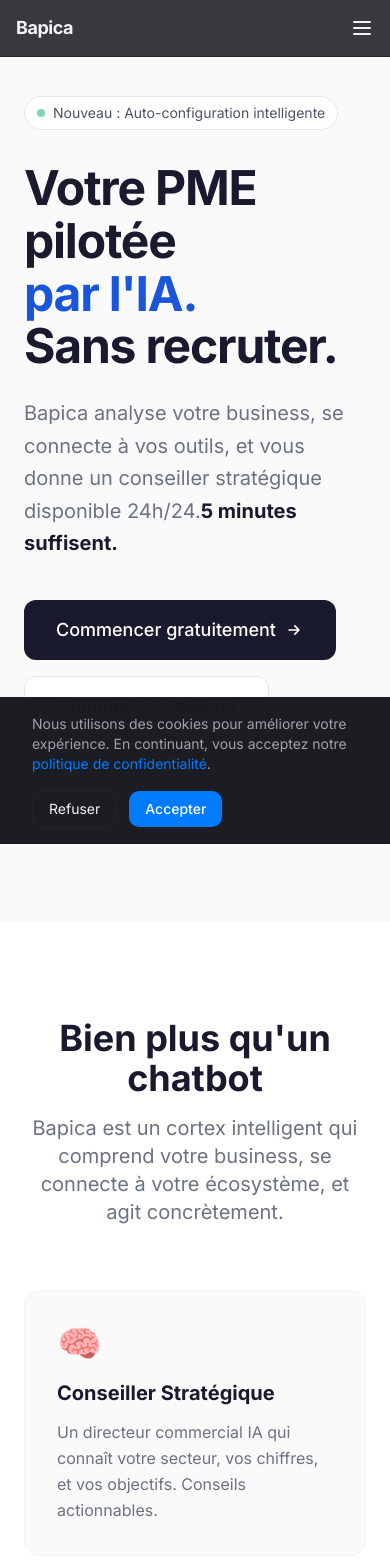
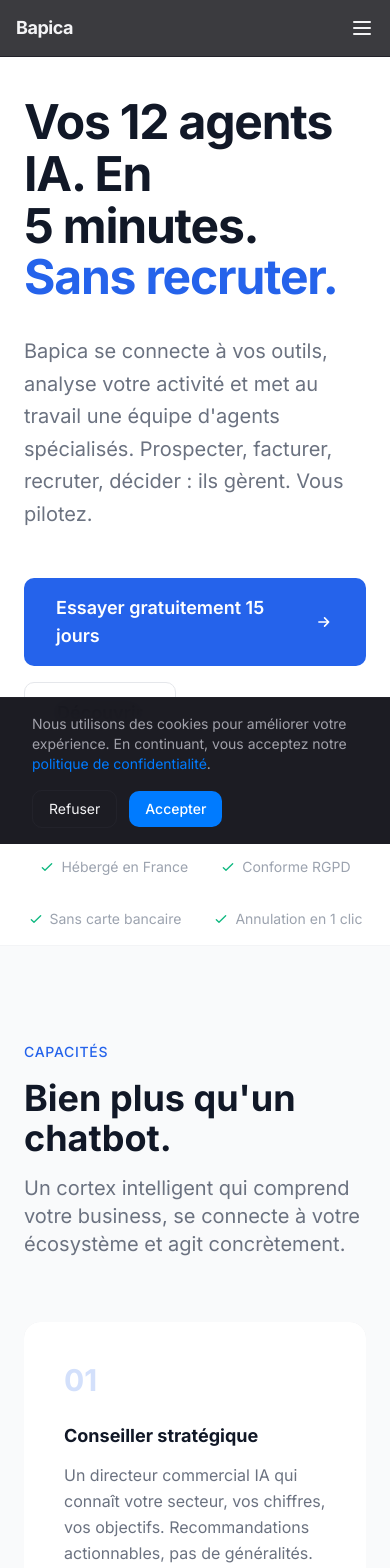
Before and after one commit to Hermesprojet/Bapica-Code, a Next.js app in the folder bapica/: page / in a window 390 px wide. Shown: the top 1568 px of the page. Built offline with nearby package versions, Linux system fonts and the light colour scheme.

Commit message:
redesign v2: substi-inspired — white, clean, professional, Claude texts, numbered sections

```diff
--- a/bapica/src/app/page.tsx
+++ b/bapica/src/app/page.tsx
@@ -3,74 +3,45 @@
 
 export default function HomePage() {
   return (
-    <div className="min-h-screen bg-[#FAFAFA] text-[#1a1a2e]">
+    <div className="min-h-screen bg-white text-[#111827]">
       <Navbar />
-
-      {/* HERO */}
-      <HeroSection />
-
-      {/* CAPABILITÉS */}
-      <CapabilitiesSection />
-
-      {/* COMMENT ÇA MARCHE */}
-      <HowItWorksSection />
-
-      {/* ROI */}
-      <ROISection />
-
-      {/* GENESIS */}
-      <GenesisSection />
-
-      {/* AGENTS */}
-      <AgentsSection />
-
-      {/* PRICING */}
-      <PricingSection />
-
-      {/* CTA */}
-      <CTASection />
-
+      <Hero />
+      <Garanties />
+      <Capacites />
+      <Fonctionnement />
+      <Chiffres />
+      <Agents />
+      <Connecteurs />
+      <Pricing />
+      <CTAFinal />
       <Footer />
     </div>
   )
 }
 
-function HeroSection() {
+// ─── HERO ──────────────────────────────────────────────────
+function Hero() {
   return (
-    <section className="min-h-[88vh] flex items-center bg-[#FAFAFA]">
+    <section className="min-h-[85vh] flex items-center bg-white">
       <div className="container mx-auto max-w-7xl px-6 py-24">
-        <div className="max-w-3xl">
-          <div className="inline-flex items-center gap-2 px-3 py-1.5 rounded-full border border-gray-200 bg-white text-sm text-gray-600 mb-8">
-            <span className="w-2 h-2 rounded-full bg-emerald-500 animate-pulse" />
-            Nouveau : Auto-configuration intelligente
-          </div>
-
-          <h1 className="text-5xl md:text-7xl font-bold tracking-tight text-[#1a1a2e] leading-[1.1] mb-6">
-            Votre PME pilotée<br />
-            <span className="text-[#1a56db]">par l&apos;IA.</span>
-            <br />Sans recruter.
+        <div className="max-w-4xl">
+          <h1 className="text-5xl md:text-7xl font-bold tracking-tight text-[#111827] leading-[1.08] mb-8">
+            Vos 12 agents IA. En 5 minutes.<br />
+            <span className="text-[#2563EB]">Sans recruter.</span>
           </h1>
-
-          <p className="text-xl text-gray-500 max-w-xl mb-10 leading-relaxed">
-            Bapica analyse votre business, se connecte à vos outils,
-            et vous donne un conseiller stratégique disponible 24h/24.
-            <strong className="text-[#1a1a2e]">5 minutes suffisent.</strong>
+          <p className="text-xl md:text-2xl text-[#6B7280] max-w-2xl mb-12 leading-relaxed">
+            Bapica se connecte à vos outils, analyse votre activité et met au travail
+            une équipe d&apos;agents spécialisés. Prospecter, facturer, recruter,
+            décider : ils gèrent. Vous pilotez.
           </p>
-
           <div className="flex flex-wrap gap-4">
-            <a href="/signup" className="inline-flex items-center gap-2 px-8 py-4 bg-[#1a1a2e] text-white rounded-xl font-medium hover:bg-[#2d2d44] transition-colors text-lg">
-              Commencer gratuitement
+            <a href="/signup" className="inline-flex items-center gap-2 px-8 py-4 bg-[#2563EB] text-white rounded-lg font-semibold hover:bg-[#1D4ED8] transition-colors text-lg">
+              Essayer gratuitement 15 jours
               <svg className="w-5 h-5" fill="none" viewBox="0 0 24 24" stroke="currentColor"><path strokeLinecap="round" strokeLinejoin="round" strokeWidth={2} d="M13 7l5 5m0 0l-5 5m5-5H6" /></svg>
             </a>
-            <a href="#how" className="inline-flex items-center gap-2 px-8 py-4 bg-white border border-gray-200 text-[#1a1a2e] rounded-xl font-medium hover:border-gray-300 transition-colors text-lg">
-              Comment ça marche
+            <a href="#fonctionnement" className="inline-flex items-center gap-2 px-8 py-4 border border-[#E5E7EB] text-[#111827] rounded-lg font-semibold hover:border-[#D1D5DB] transition-colors text-lg">
+              Découvrir
             </a>
-          </div>
-
-          <div className="flex items-center gap-8 mt-12 text-sm text-gray-400">
-            <span className="flex items-center gap-1.5">⭐ 4.8/5</span>
-            <span className="flex items-center gap-1.5">🔒 Données en France</span>
-            <span className="flex items-center gap-1.5">💳 Sans CB</span>
           </div>
         </div>
       </div>
@@ -78,30 +49,51 @@
   )
 }
 
-function CapabilitiesSection() {
+// ─── GARANTIES ─────────────────────────────────────────────
+function Garanties() {
+  const items = ["Hébergé en France", "Conforme RGPD", "Sans carte bancaire", "Annulation en 1 clic"]
+  return (
+    <section className="border-y border-[#F3F4F6] bg-white">
+      <div className="container mx-auto max-w-7xl px-6 py-4">
+        <div className="flex flex-wrap justify-center gap-8 text-sm text-[#9CA3AF]">
+          {items.map((item, i) => (
+            <span key={i} className="flex items-center gap-1.5">
+              <svg className="w-4 h-4 text-[#10B981]" fill="none" viewBox="0 0 24 24" stroke="currentColor"><path strokeLinecap="round" strokeLinejoin="round" strokeWidth={2} d="M5 13l4 4L19 7" /></svg>
+              {item}
+            </span>
+          ))}
+        </div>
+      </div>
+    </section>
+  )
+}
+
+// ─── CAPACITÉS ─────────────────────────────────────────────
+function Capacites() {
   const cards = [
-    { icon: "🧠", title: "Conseiller Stratégique", desc: "Un directeur commercial IA qui connaît votre secteur, vos chiffres, et vos objectifs. Conseils actionnables." },
-    { icon: "📊", title: "Évaluation Business", desc: "Analyse complète de votre entreprise : forces, faiblesses, opportunités. Diagnostic en 2 minutes." },
-    { icon: "🔌", title: "Connexion Universelle", desc: "Se connecte à TOUS vos outils : Gmail, Slack, CRM, compta... 77 plateformes et +." },
-    { icon: "⚡", title: "Auto-Configuration", desc: "Zéro paramétrage. Bapica détecte votre activité et s'auto-configure en 5 minutes." },
-    { icon: "🔮", title: "Pré-cognition", desc: "Anticipe vos besoins. \"Dans 3 mois, vous aurez besoin d'un CRM. Commencez à regarder.\"" },
-    { icon: "🔄", title: "Orchestration", desc: "Automatise vos workflows. Facture → paiement → compta. Sans intervention humaine." },
+    { num: "01", title: "Conseiller stratégique", desc: "Un directeur commercial IA qui connaît votre secteur, vos chiffres, vos objectifs. Recommandations actionnables, pas de généralités." },
+    { num: "02", title: "Évaluation business", desc: "Analyse complète de votre entreprise en 2 minutes. Forces, faiblesses, opportunités, risques. Score de maturité." },
+    { num: "03", title: "Connexion universelle", desc: "Se branche à vos outils existants. Gmail, Stripe, Pennylane, HubSpot, Shopify… 77 plateformes et toutes les autres." },
+    { num: "04", title: "Auto‑configuration", desc: "Zéro paramétrage. Bapica détecte votre métier, votre taille, votre stack et active les bons agents automatiquement." },
+    { num: "05", title: "Pré‑cognition", desc: "Anticipe vos besoins avant qu&apos;ils ne deviennent des urgences. \"Dans 3 mois, vous aurez besoin de…\"" },
+    { num: "06", title: "Orchestration", desc: "Automatise vos flux de travail. Facture → paiement → compta. Lead → CRM → relance. Sans lever le petit doigt." },
   ]
 
   return (
-    <section className="py-24 bg-white">
+    <section className="py-24 bg-[#F9FAFB]">
       <div className="container mx-auto max-w-7xl px-6">
-        <div className="text-center mb-16">
-          <h2 className="text-4xl font-bold text-[#1a1a2e] mb-4">Bien plus qu&apos;un chatbot</h2>
-          <p className="text-xl text-gray-500 max-w-2xl mx-auto">Bapica est un cortex intelligent qui comprend votre business, se connecte à votre écosystème, et agit concrètement.</p>
+        <div className="mb-16">
+          <p className="text-sm font-medium text-[#2563EB] uppercase tracking-wider mb-4">Capacités</p>
+          <h2 className="text-4xl md:text-5xl font-bold text-[#111827] mb-4">Bien plus qu&apos;un chatbot.</h2>
+          <p className="text-xl text-[#6B7280] max-w-2xl">Un cortex intelligent qui comprend votre business, se connecte à votre écosystème et agit concrètement.</p>
         </div>
 
-        <div className="grid md:grid-cols-3 gap-6">
+        <div className="grid md:grid-cols-3 gap-px bg-[#E5E7EB] rounded-2xl overflow-hidden">
           {cards.map((card, i) => (
-            <div key={i} className="group p-8 rounded-2xl border border-gray-100 bg-[#FAFAFA] hover:border-[#1a56db]/20 hover:bg-white hover:shadow-lg transition-all duration-300">
-              <div className="text-4xl mb-4">{card.icon}</div>
-              <h3 className="text-xl font-bold text-[#1a1a2e] mb-3">{card.title}</h3>
-              <p className="text-gray-500 leading-relaxed">{card.desc}</p>
+            <div key={i} className="bg-white p-10 hover:bg-[#F9FAFB] transition-colors">
+              <div className="text-3xl font-bold text-[#2563EB]/20 mb-6">{card.num}</div>
+              <h3 className="text-lg font-bold text-[#111827] mb-3">{card.title}</h3>
+              <p className="text-[#6B7280] leading-relaxed">{card.desc}</p>
             </div>
           ))}
         </div>
@@ -110,29 +102,31 @@
   )
 }
 
-function HowItWorksSection() {
+// ─── FONCTIONNEMENT ────────────────────────────────────────
+function Fonctionnement() {
   const steps = [
-    { step: "1", title: "Inscription", desc: "Créez votre compte en 30 secondes. Sans CB.", time: "30s" },
-    { step: "2", title: "Analyse automatique", desc: "Bapica scanne votre activité, détecte vos outils, et active les bons agents.", time: "2 min" },
-    { step: "3", title: "Recommandations", desc: "Votre premier diagnostic stratégique est prêt. Commencez à agir.", time: "3 min" },
+    { num: "01", title: "Créez votre compte", desc: "30 secondes. Sans carte bancaire.", icon: "👤" },
+    { num: "02", title: "Bapica analyse", desc: "Détection automatique de votre activité, vos outils, vos besoins.", icon: "🔍" },
+    { num: "03", title: "Vos agents travaillent", desc: "Premières recommandations stratégiques en moins de 5 minutes.", icon: "🚀" },
   ]
 
   return (
-    <section id="how" className="py-24 bg-[#FAFAFA]">
+    <section id="fonctionnement" className="py-24 bg-white">
       <div className="container mx-auto max-w-7xl px-6">
-        <div className="text-center mb-16">
-          <h2 className="text-4xl font-bold text-[#1a1a2e] mb-4">Prêt en 5 minutes</h2>
-          <p className="text-xl text-gray-500">De l&apos;inscription à la première recommandation stratégique.</p>
+        <div className="mb-16">
+          <p className="text-sm font-medium text-[#2563EB] uppercase tracking-wider mb-4">Fonctionnement</p>
+          <h2 className="text-4xl md:text-5xl font-bold text-[#111827] mb-4">Prêt en 5 minutes.</h2>
+          <p className="text-xl text-[#6B7280]">De l&apos;inscription à la première recommandation stratégique.</p>
         </div>
 
-        <div className="grid md:grid-cols-3 gap-8 max-w-4xl mx-auto">
+        <div className="grid md:grid-cols-3 gap-16 max-w-5xl mx-auto">
           {steps.map((s, i) => (
-            <div key={i} className="relative text-center">
-              {i < 2 && <div className="hidden md:block absolute top-8 left-[60%] w-full h-px bg-gray-200" />}
-              <div className="w-16 h-16 rounded-2xl bg-[#1a1a2e] text-white flex items-center justify-center text-2xl font-bold mx-auto mb-4">{s.step}</div>
-              <h3 className="text-lg font-bold text-[#1a1a2e] mb-2">{s.title}</h3>
-              <p className="text-gray-500 text-sm mb-2">{s.desc}</p>
-              <span className="text-xs text-gray-400 bg-gray-100 px-2 py-1 rounded-full">{s.time}</span>
+            <div key={i} className="relative">
+              {i < 2 && <div className="hidden md:block absolute top-8 left-[60%] w-full h-px bg-[#E5E7EB]" />}
+              <div className="text-4xl mb-4">{s.icon}</div>
+              <div className="text-sm font-bold text-[#2563EB] mb-2">{s.num}</div>
+              <h3 className="text-xl font-bold text-[#111827] mb-2">{s.title}</h3>
+              <p className="text-[#6B7280]">{s.desc}</p>
             </div>
           ))}
         </div>
@@ -141,22 +135,23 @@
   )
 }
 
-function ROISection() {
+// ─── CHIFFRES ──────────────────────────────────────────────
+function Chiffres() {
   const stats = [
-    { value: "47h", label: "économisées par mois" },
-    { value: "12K€", label: "de valeur créée / mois" },
-    { value: "201", label: "fiches d'expertise" },
-    { value: "77", label: "plateformes connectables" },
+    { value: "5 min", label: "De mise en route" },
+    { value: "47h", label: "Économisées par mois" },
+    { value: "77", label: "Plateformes connectables" },
+    { value: "12", label: "Agents 24/7" },
   ]
 
   return (
-    <section className="py-20 bg-white border-y border-gray-100">
+    <section className="py-24 bg-[#111827] text-white">
       <div className="container mx-auto max-w-7xl px-6">
-        <div className="grid grid-cols-2 md:grid-cols-4 gap-8 text-center">
+        <div className="grid grid-cols-2 md:grid-cols-4 gap-12 text-center">
           {stats.map((s, i) => (
             <div key={i}>
-              <div className="text-4xl md:text-5xl font-bold text-[#1a56db] mb-2">{s.value}</div>
-              <div className="text-gray-500 text-sm">{s.label}</div>
+              <div className="text-5xl md:text-6xl font-bold text-white mb-2">{s.value}</div>
+              <div className="text-[#9CA3AF] text-lg">{s.label}</div>
             </div>
           ))}
         </div>
@@ -165,32 +160,24 @@
   )
 }
 
-function GenesisSection() {
-  const features = [
-    { title: "Détection automatique", desc: "Bapica identifie votre secteur, votre taille et vos outils sans questionnaire." },
-    { title: "Prédictions à 3 mois", desc: "Anticipez les besoins avant qu'ils ne deviennent des urgences." },
-    { title: "Workflows intelligents", desc: "Vos outils connectés travaillent ensemble. Zéro friction." },
+// ─── AGENTS ────────────────────────────────────────────────
+function Agents() {
+  const agents = [
+    "Conseiller croissance", "Expert‑comptable", "Support client",
+    "Recruteur", "Juridique", "Data analyst", "Veille stratégique",
+    "Téléphone", "Vidéo", "Vocal", "Rédaction", "Assistant général"
   ]
 
   return (
-    <section className="py-24 bg-[#FAFAFA]">
+    <section className="py-24 bg-white">
       <div className="container mx-auto max-w-7xl px-6">
-        <div className="max-w-4xl mx-auto">
-          <div className="inline-flex items-center gap-2 px-3 py-1.5 rounded-full border border-gray-200 bg-white text-sm text-gray-600 mb-6">
-            ⚡ Bapica Genesis
-          </div>
-          <h2 className="text-4xl font-bold text-[#1a1a2e] mb-4">Zéro configuration. 100% d&apos;intelligence.</h2>
-          <p className="text-xl text-gray-500 mb-12">Bapica s&apos;auto-configure en observant votre activité. Vous n&apos;avez rien à paramétrer.</p>
-
-          <div className="space-y-4">
-            {features.map((f, i) => (
-              <div key={i} className="flex items-start gap-4 p-6 bg-white rounded-2xl border border-gray-100">
-                <div className="w-8 h-8 rounded-full bg-[#1a56db]/10 flex items-center justify-center text-[#1a56db] font-bold text-sm shrink-0 mt-1">{i + 1}</div>
-                <div>
-                  <h3 className="font-bold text-[#1a1a2e] mb-1">{f.title}</h3>
-                  <p className="text-gray-500">{f.desc}</p>
-                </div>
-              </div>
+        <div className="max-w-4xl">
+          <p className="text-sm font-medium text-[#2563EB] uppercase tracking-wider mb-4">Agents</p>
+          <h2 className="text-4xl md:text-5xl font-bold text-[#111827] mb-4">12 spécialistes au service de votre PME.</h2>
+          <p className="text-xl text-[#6B7280] mb-12">Ils collaborent entre eux. Ils apprennent de votre activité. Ils agissent 24/7.</p>
+          <div className="flex flex-wrap gap-3">
+            {agents.map((a, i) => (
+              <span key={i} className="px-4 py-2 bg-[#F3F4F6] text-[#374151] rounded-lg text-sm font-medium hover:bg-[#E5E7EB] transition-colors">{a}</span>
             ))}
           </div>
         </div>
@@ -199,32 +186,61 @@
   )
 }
 
-function AgentsSection() {
-  const agents = [
-    { name: "Conseiller Croissance", role: "Stratégie & Prospection", icon: "📈" },
-    { name: "Expert Comptable", role: "Finance & Trésorerie", icon: "📊" },
-    { name: "Support Client", role: "Service & Satisfaction", icon: "🎧" },
-    { name: "Recruteur", role: "RH & Talents", icon: "👔" },
-    { name: "Juridique", role: "Contrats & Conformité", icon: "⚖️" },
-    { name: "Analytics", role: "Données & KPIs", icon: "📉" },
+// ─── CONNECTEURS ───────────────────────────────────────────
+function Connecteurs() {
+  const plateformes = ["Gmail", "Outlook", "Slack", "Teams", "Stripe", "Pennylane", "HubSpot", "Salesforce", "Shopify", "Notion", "GitHub", "PayPal", "QuickBooks", "Zapier", "Make", "Google Calendar", "Calendly", "Brevo"]
+
+  return (
+    <section className="py-24 bg-[#F9FAFB]">
+      <div className="container mx-auto max-w-7xl px-6">
+        <div className="mb-16">
+          <p className="text-sm font-medium text-[#2563EB] uppercase tracking-wider mb-4">Connecteurs</p>
+          <h2 className="text-4xl md:text-5xl font-bold text-[#111827] mb-4">Vos outils. Enfin connectés.</h2>
+          <p className="text-xl text-[#6B7280] max-w-2xl">Bapica se branche à vos plateformes existantes — et à toutes les autres — sans développement.</p>
+        </div>
+        <div className="flex flex-wrap gap-3">
+          {plateformes.map((p, i) => (
+            <span key={i} className="px-4 py-2 bg-white border border-[#E5E7EB] text-[#6B7280] rounded-lg text-sm hover:border-[#2563EB] hover:text-[#2563EB] transition-colors">{p}</span>
+          ))}
+          <span className="px-4 py-2 bg-[#2563EB]/5 border border-[#2563EB]/20 text-[#2563EB] rounded-lg text-sm font-medium">+ toutes les API</span>
+        </div>
+      </div>
+    </section>
+  )
+}
+
+// ─── PRICING ───────────────────────────────────────────────
+function Pricing() {
+  const plans = [
+    { name: "Essentiel", price: "49€", desc: "Pour démarrer l&apos;automatisation", features: ["12 agents IA", "5 connexions", "Auto‑configuration", "Conseiller stratégique", "Support email 48h"] },
+    { name: "Pro", price: "79€", desc: "Pour les PME en croissance", features: ["12 agents IA", "Connexions illimitées", "Auto‑configuration avancée", "Conseiller stratégique prioritaire", "Support dédié < 2h", "Analyses prédictives", "Orchestration workflows"], highlight: true },
   ]
 
   return (
     <section className="py-24 bg-white">
       <div className="container mx-auto max-w-7xl px-6">
         <div className="text-center mb-16">
-          <h2 className="text-4xl font-bold text-[#1a1a2e] mb-4">12 agents experts. Une seule plateforme.</h2>
-          <p className="text-xl text-gray-500 max-w-2xl mx-auto">Chaque agent est spécialisé dans son domaine. Ils travaillent ensemble pour votre réussite.</p>
+          <p className="text-sm font-medium text-[#2563EB] uppercase tracking-wider mb-4">Prix</p>
+          <h2 className="text-4xl md:text-5xl font-bold text-[#111827] mb-4">Simple. Transparent.</h2>
+          <p className="text-xl text-[#6B7280]">Essai gratuit 15 jours. Sans engagement.</p>
         </div>
 
-        <div className="grid md:grid-cols-3 gap-4 max-w-4xl mx-auto">
-          {agents.map((a, i) => (
-            <div key={i} className="flex items-center gap-4 p-5 rounded-2xl border border-gray-100 hover:border-[#1a56db]/20 hover:bg-[#FAFAFA] transition-all">
-              <div className="text-3xl">{a.icon}</div>
-              <div>
-                <div className="font-bold text-[#1a1a2e]">{a.name}</div>
-                <div className="text-sm text-gray-400">{a.role}</div>
-              </div>
+        <div className="grid md:grid-cols-2 gap-8 max-w-3xl mx-auto">
+          {plans.map((plan, i) => (
+            <div key={i} className={`relative p-10 rounded-2xl border-2 ${plan.highlight ? 'border-[#2563EB] shadow-lg' : 'border-[#E5E7EB]'}`}>
+              {plan.highlight && <div className="absolute -top-4 left-1/2 -translate-x-1/2 px-4 py-1 bg-[#2563EB] text-white text-sm font-medium rounded-full">Recommandé</div>}
+              <div className="text-2xl font-bold text-[#111827] mb-1">{plan.name}</div>
+              <div className="text-sm text-[#6B7280] mb-6">{plan.desc}</div>
+              <div className="text-5xl font-bold text-[#111827] mb-8">{plan.price}<span className="text-lg text-[#9CA3AF] font-normal">/mois</span></div>
+              <ul className="space-y-3 mb-8">
+                {plan.features.map((f, j) => (
+                  <li key={j} className="flex items-center gap-2.5 text-[#4B5563]">
+                    <svg className="w-5 h-5 text-[#10B981] shrink-0" fill="none" viewBox="0 0 24 24" stroke="currentColor"><path strokeLinecap="round" strokeLinejoin="round" strokeWidth={2} d="M5 13l4 4L19 7" /></svg>
+                    {f}
+                  </li>
+                ))}
+              </ul>
+              <a href="/signup" className={`block text-center py-4 rounded-lg font-semibold transition-colors ${plan.highlight ? 'bg-[#2563EB] text-white hover:bg-[#1D4ED8]' : 'bg-[#111827] text-white hover:bg-[#1F2937]'}`}>Essayer gratuitement</a>
             </div>
           ))}
         </div>
@@ -233,54 +249,21 @@
   )
 }
 
-function PricingSection() {
+// ─── CTA FINAL ─────────────────────────────────────────────
+function CTAFinal() {
   return (
-    <section className="py-24 bg-[#FAFAFA]">
-      <div className="container mx-auto max-w-7xl px-6">
-        <div className="text-center mb-16">
-          <h2 className="text-4xl font-bold text-[#1a1a2e] mb-4">Simple, transparent</h2>
-          <p className="text-xl text-gray-500">Un tarif unique. Toute la puissance.</p>
+    <section className="py-24 bg-[#111827]">
+      <div className="container mx-auto max-w-4xl px-6 text-center">
+        <h2 className="text-4xl md:text-5xl font-bold text-white mb-4">Prêt à mettre l&apos;IA au travail ?</h2>
+        <p className="text-xl text-[#9CA3AF] mb-10 max-w-xl mx-auto">Rejoignez les PME qui automatisent leur croissance. 5 minutes suffisent.</p>
+        <div className="flex flex-wrap justify-center gap-4">
+          <a href="/signup" className="inline-flex items-center gap-2 px-10 py-5 bg-[#2563EB] text-white rounded-lg font-bold text-lg hover:bg-[#1D4ED8] transition-colors">
+            Démarrer gratuitement
+            <svg className="w-5 h-5" fill="none" viewBox="0 0 24 24" stroke="currentColor"><path strokeLinecap="round" strokeLinejoin="round" strokeWidth={2} d="M13 7l5 5m0 0l-5 5m5-5H6" /></svg>
+          </a>
         </div>
-
-        <div className="grid md:grid-cols-2 gap-8 max-w-3xl mx-auto">
-          {[
-            { name: "Essentiel", price: "49€", features: ["12 agents IA", "Connexions illimitées", "Conseiller stratégique", "Auto-configuration", "Support par email"] },
-            { name: "Pro", price: "79€", features: ["Tout Essentiel +", "Agent téléphone 24/7", "Création vidéo", "Analyse avancée", "Support prioritaire"], popular: true },
-          ].map((plan, i) => (
-            <div key={i} className={`relative p-10 rounded-3xl border-2 ${plan.popular ? 'border-[#1a56db] bg-white shadow-xl' : 'border-gray-100 bg-white'}`}>
-              {plan.popular && <div className="absolute -top-4 left-1/2 -translate-x-1/2 px-4 py-1 bg-[#1a56db] text-white text-sm font-medium rounded-full">Le plus choisi</div>}
-              <div className="text-2xl font-bold text-[#1a1a2e] mb-2">{plan.name}</div>
-              <div className="text-5xl font-bold text-[#1a1a2e] mb-6">{plan.price}<span className="text-lg text-gray-400">/mois</span></div>
-              <ul className="space-y-3 mb-8">
-                {plan.features.map((f, j) => (
-                  <li key={j} className="flex items-center gap-2 text-gray-600">
-                    <svg className="w-5 h-5 text-emerald-500 shrink-0" fill="none" viewBox="0 0 24 24" stroke="currentColor"><path strokeLinecap="round" strokeLinejoin="round" strokeWidth={2} d="M5 13l4 4L19 7" /></svg>
-                    {f}
-                  </li>
-                ))}
-              </ul>
-              <a href="/signup" className={`block text-center py-4 rounded-xl font-medium transition-colors ${plan.popular ? 'bg-[#1a56db] text-white hover:bg-[#1550c0]' : 'bg-[#1a1a2e] text-white hover:bg-[#2d2d44]'}`}>Commencer</a>
-            </div>
-          ))}
-        </div>
-
-        <p className="text-center text-gray-400 text-sm mt-8">Essai gratuit 15 jours. Sans engagement. Annulation en 1 clic.</p>
+        <p className="text-sm text-[#6B7280] mt-6">Aucune carte bancaire requise • Annulation en un clic</p>
       </div>
     </section>
   )
 }
-
-function CTASection() {
-  return (
-    <section className="py-24 bg-[#1a1a2e] text-white">
-      <div className="container mx-auto max-w-4xl px-6 text-center">
-        <h2 className="text-4xl font-bold mb-4">Prêt à transformer votre PME ?</h2>
-        <p className="text-xl text-gray-400 mb-10 max-w-xl mx-auto">Rejoignez les PME qui pilotent leur croissance avec l&apos;IA. Sans recruter.</p>
-        <a href="/signup" className="inline-flex items-center gap-2 px-10 py-5 bg-white text-[#1a1a2e] rounded-xl font-bold text-lg hover:bg-gray-100 transition-colors">
-          Démarrer gratuitement
-          <svg className="w-5 h-5" fill="none" viewBox="0 0 24 24" stroke="currentColor"><path strokeLinecap="round" strokeLinejoin="round" strokeWidth={2} d="M13 7l5 5m0 0l-5 5m5-5H6" /></svg>
-        </a>
-      </div>
-    </section>
-  )
-}
```
